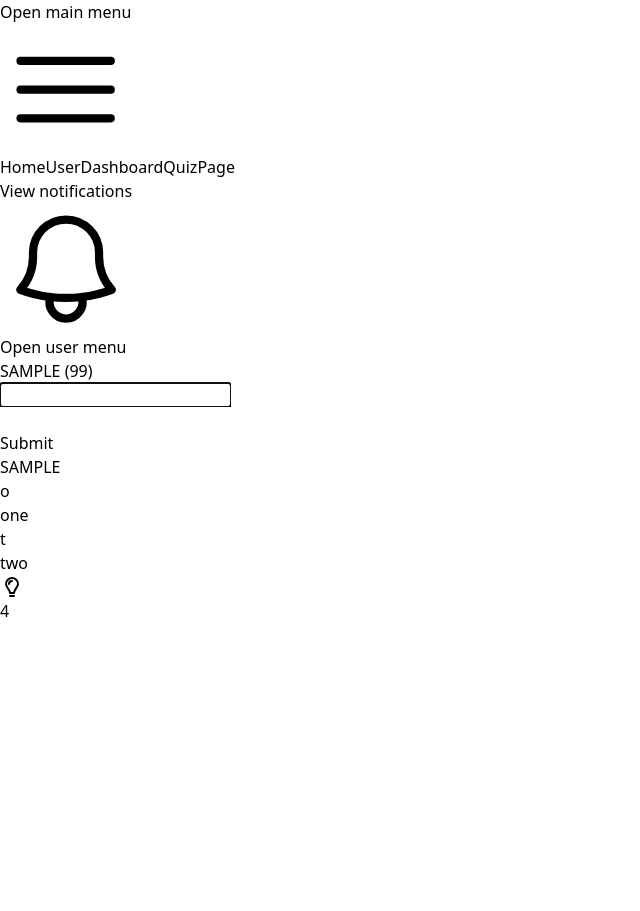
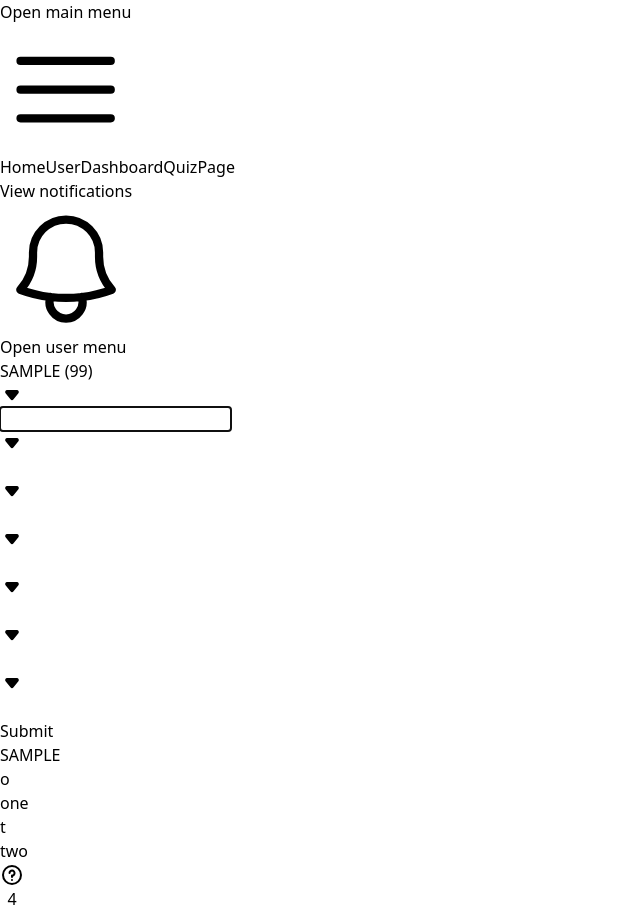
Before and after one commit to rgulbrandson27/Up-Your-Game, a React (Vite) app: page /quizpage in a window 1280 px wide. Shown: the whole page, without its empty margins (0-640 px from the left). Before the commit the page ends 800 px from the top, so only its background shows below. Built offline with nearby package versions, Linux system fonts and the light colour scheme.

Commit message:
hint arrows show up on request, need to fix y axis to match with screen size

```diff
--- a/src/pages/3.quizpage/Hints.jsx
+++ b/src/pages/3.quizpage/Hints.jsx
@@ -3,21 +3,27 @@ import React from 'react'
 import { TbHexagonNumber1, TbHexagonNumber2, TbHexagonNumber3, TbHexagonNumber4, TbHexagonNumber5 } from "react-icons/tb";
 
 
-const Hints = ({ selectedWordList, hintsRemaining }) => {
+const Hints = ({ selectedWordList, hintsRemaining, hintRequested, setHintRequested, onClick}) => {
 
   return (
-    <div className='bg-green-300 h-full w-full flex justify-around pt-1'>
-
-
+    <button
+        className='bg-green-300 h-full w-full flex justify-around pt-1'
+        onClick={onClick}
+        aria-label="Hint"
+      >
+     <svg class="w-6 h-6 text-gray-800 dark:text-white" aria-hidden="true" xmlns="http://www.w3.org/2000/svg" width="24" height="24" fill="none" viewBox="0 0 24 24">
+          <path stroke="currentColor" stroke-linecap="round" stroke-linejoin="round" stroke-width="2" d="M9.529 9.988a2.502 2.502 0 1 1 5 .191A2.441 2.441 0 0 1 12 12.582V14m-.01 3.008H12M21 12a9 9 0 1 1-18 0 9 9 0 0 1 18 0Z"/>
+    </svg>
+{/*
       <svg className="w-4 h-6 ml-2 text-gray-800 dark:text-white" aria-hidden="true" xmlns="http://www.w3.org/2000/svg" width="24" height="24" fill="none" viewBox="0 0 24 24">
           <path stroke="currentColor" strokeLinecap="round" strokeLinejoin="round" strokeWidth="2" d="M9 9a3 3 0 0 1 3-3m-2 15h4m0-3c0-4.1 4-4.9 4-9A6 6 0 1 0 6 9c0 4 4 5 4 9h4Z"/>
-      </svg>
+      </svg> */}
       <h2 className="mr-2">4</h2>
       {/* <h3>{hintsRemaining}</h3> */}
 
 
 
-    </div>
+      </button>
   )
 }
 
--- a/src/pages/3.quizpage/QuizPage.jsx
+++ b/src/pages/3.quizpage/QuizPage.jsx
@@ -11,17 +11,23 @@ const QuizPage = ({selectedWordList}) => {
 
 const [stemWordLetters, setStemWordLetters] = useState([]);
 const [hintsRemaining, setHintsRemaining] = useState([10]);
-
-
-const showHintChoices =
-
-
+const [hintRequested, setHintRequested] = useState(false);
 
 useEffect(() => {
   console.log("selectedWordList has passed to quizpage:", selectedWordList);
   setStemWordLetters(selectedWordList.listName.split(""));
   console.log(stemWordLetters);
 }, [selectedWordList]);
+
+useEffect(() => {
+  if (hintRequested)
+  console.log("A hint has been requested");
+
+}, [hintRequested]);
+
+const handleHintClick = () => {
+  setHintRequested(true);
+}
 
   return (
     <div>
@@ -35,7 +41,7 @@ useEffect(() => {
 
             lg:col-start-3 lg:col-span-5
                 mt-4">
-            <WordDisplay selectedWordList={selectedWordList} stemWordLetters={stemWordLetters}/>
+            <WordDisplay selectedWordList={selectedWordList} stemWordLetters={stemWordLetters} hintRequested={hintRequested}/>
         </div>
 
         <div className="correct-word-list grid col-span-6 col-start-4 row-span-8 row-start-5 mt-3 overflow-scroll
@@ -51,7 +57,9 @@ useEffect(() => {
           lg:col-start-3 lg:row-start-7">
 
           < Hints
-              onClick={() => showHintChoices()} />
+              hintRequested = {hintRequested}
+              setHintRequested = {setHintRequested}
+              onClick={handleHintClick} />
           </div>
           </div>
         </div>
--- a/src/pages/3.quizpage/WordDisplay.jsx
+++ b/src/pages/3.quizpage/WordDisplay.jsx
@@ -1,12 +1,13 @@
 import React from 'react';
 import {useEffect, useState, useRef} from 'react';
 
-const WordDisplay = ({ selectedWordList }) => {
+const WordDisplay = ({ selectedWordList, hintRequested }) => {
     const displayLength = selectedWordList.length || 7;
     const lastBox = displayLength - 1;
 
     const [inputValues, setInputValues] = useState(Array(displayLength).fill(''));
     const [isSubmitButtonFocused, setIsSubmitButtonFocused] = useState(false);
+    const [hintArrowsDisplayed, setHintArrowsDisplayed] = useState(false);
     // const [wordToSubmit, setWordToSubmit] = useState('');
 
     const inputRefs = useRef(Array( displayLength ).fill(null));
@@ -18,6 +19,10 @@ const WordDisplay = ({ selectedWordList }) => {
       // Focus on the first input box when the component mounts
       inputRefs.current[0].focus();
     }, []);
+
+    useEffect(() => {
+      hintRequested && setHintArrowsDisplayed(true);
+    }, [hintRequested]);
 
 //functions
     const handleInputChange = (e, index) => {
@@ -92,8 +97,13 @@ const WordDisplay = ({ selectedWordList }) => {
         <div className="wordDisplay border-2 bg-yellow-100 border-blue-400 p-3 rounded-md">
             <div className="flex justify-center mx-3 gap-1 md:gap-2">
                 {[...Array(displayLength)].map((_, index) => (
+               <div key={index} className="relative flex items-center flex-col">
+                    <div className="absolute bottom-8 md:bottom-7 lg:bottom-6 p-1">
+                      <svg className={`w-8 h-8 ${hintArrowsDisplayed ? '' : 'invisible'} text-gray-800 dark:text-white hover:text-green-500`} aria-hidden="true" xmlns="http://www.w3.org/2000/svg" width="24" height="24" fill="currentColor" viewBox="0 0 24 24">
+                        <path fill-rule="evenodd" d="M18.425 10.271C19.499 8.967 18.57 7 16.88 7H7.12c-1.69 0-2.618 1.967-1.544 3.271l4.881 5.927a2 2 0 0 0 3.088 0l4.88-5.927Z" clip-rule="evenodd"/>
+                      </svg>
+                    </div>
                     <input
-                    key={index}
                       ref={(el) => (inputRefs.current[index] = el)}
                       type="text"
                       value={inputValues[index]}
@@ -102,8 +112,8 @@ const WordDisplay = ({ selectedWordList }) => {
                       onChange={(e) => {handleInputChange(e, index)}} // Call handleInputChange when input changes
                       onKeyDown={(e) => handleKeyDown(e, index)} // Listen for keydown event
                     />
+                </div>
                   ))}
-
             </div>
             <div className="flex justify-center">
                 <button
```
Lines whose indentation alone changed are shown as unchanged.
